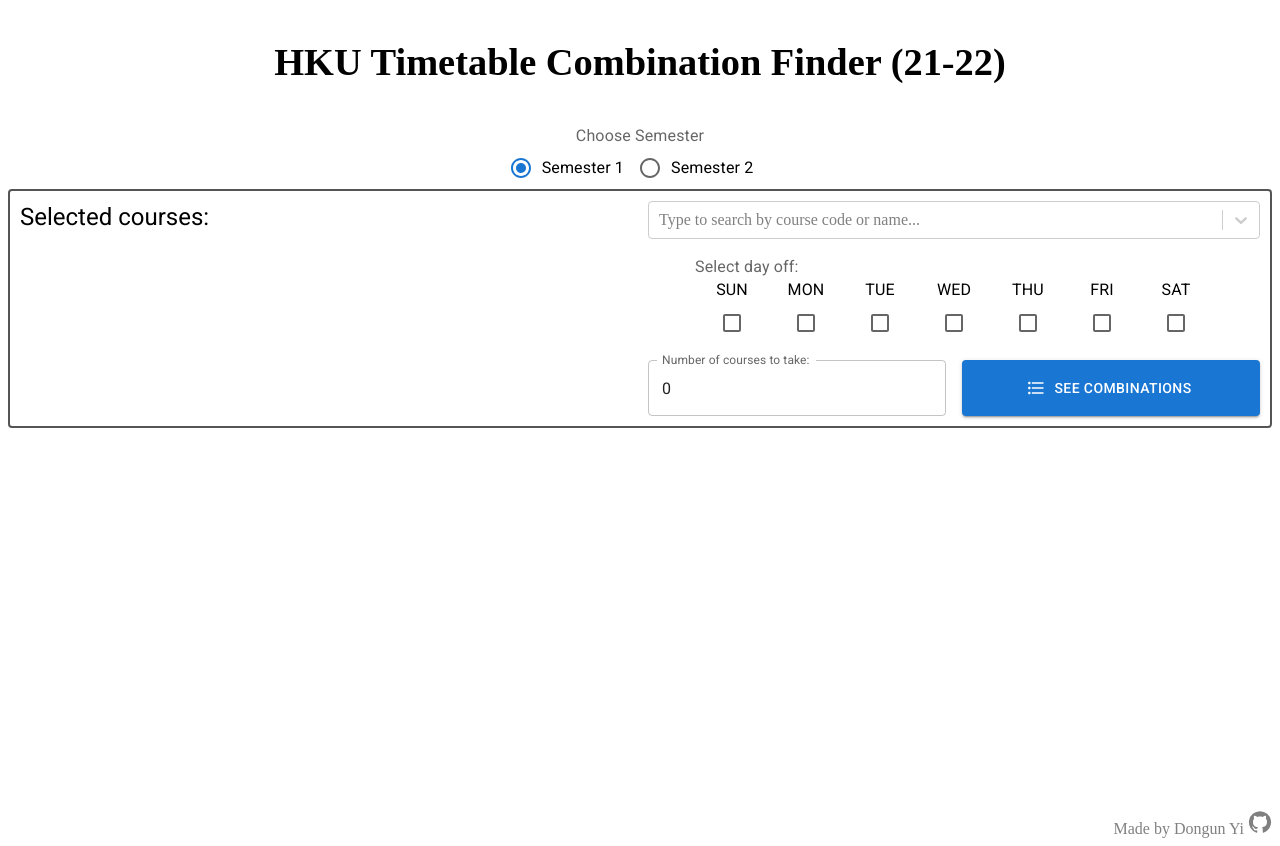
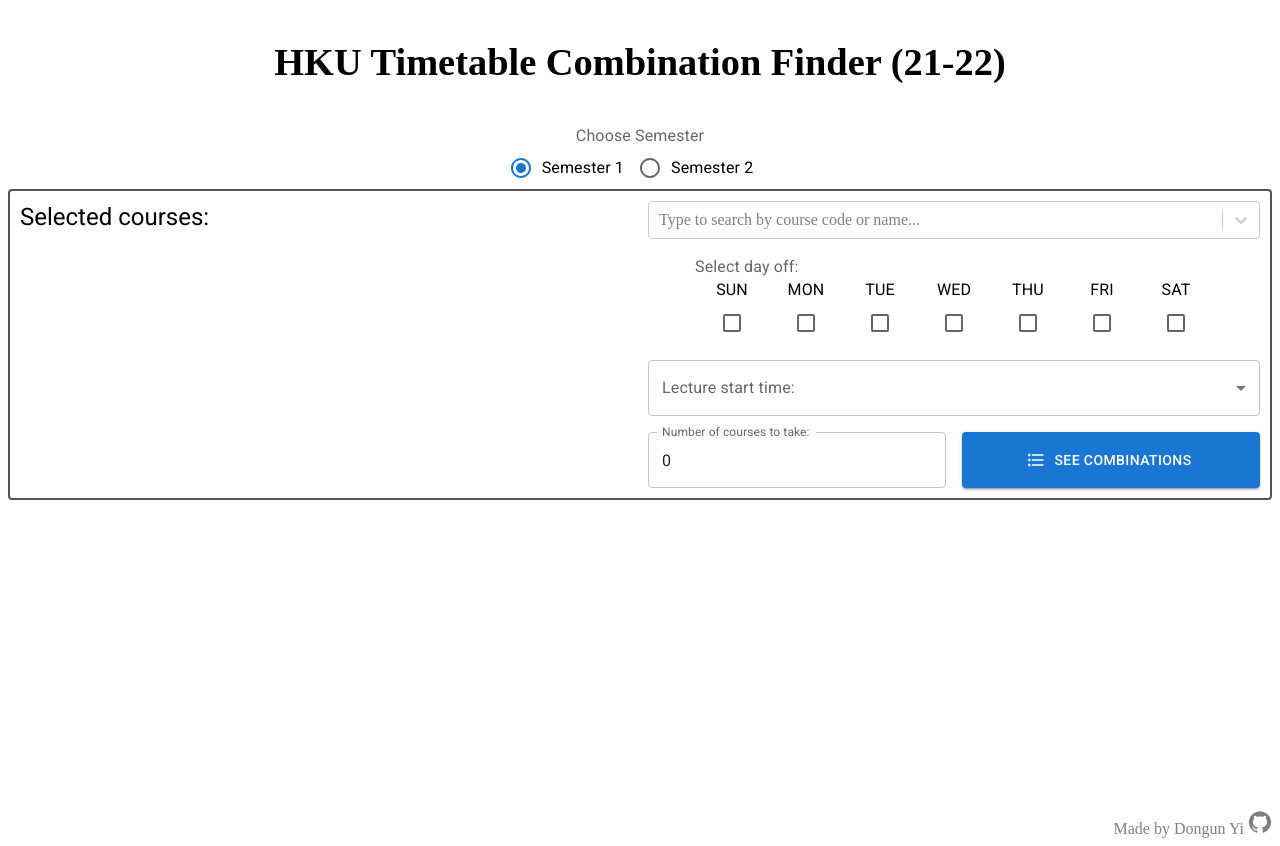
Before and after one commit to olwooz/hku-timetable-combination-finder, a React (Create React App) app: page / in a window 1280 px wide. Built offline with nearby package versions, Linux system fonts and the light colour scheme.

Commit message:
Added lecture start time feature

```diff
--- a/src/components/CourseSelectArea.js
+++ b/src/components/CourseSelectArea.js
@@ -6,7 +6,7 @@
 import SeeCombinations from "./SeeCombinations";
 
 
-function CourseSelectArea({semester, handleSemesterChange, selectedCourses, handleDelete, inputCheck, courses, handleInputChange, handleAdd, numCourse, setNumCourse, handleMakeComb, handleDayOffCheck}){
+function CourseSelectArea({semester, handleSemesterChange, selectedCourses, handleDelete, inputCheck, courses, handleInputChange, handleAdd, numCourse, setNumCourse, handleMakeComb, handleDayOffCheck, stime, setStime}){
     return(
         <div>
         <SemesterController semester={semester} handleSemesterChange={handleSemesterChange}/>
@@ -21,7 +21,15 @@
                         <CourseSearchBar inputCheck={inputCheck} semester={semester} courses={courses} handleInputChange={handleInputChange} handleAdd={handleAdd} />
                     </Grid>
                     <Grid item xs={12}>
-                        <SeeCombinations selectedCourses={selectedCourses} numCourse={numCourse} setNumCourse={setNumCourse} handleMakeComb={handleMakeComb} handleDayOffCheck={handleDayOffCheck}/>
+                        <SeeCombinations
+                            selectedCourses={selectedCourses}
+                            numCourse={numCourse}
+                            setNumCourse={setNumCourse}
+                            handleMakeComb={handleMakeComb}
+                            handleDayOffCheck={handleDayOffCheck}
+                            stime={stime}
+                            setStime={setStime}
+                        />
                     </Grid>
                 </Grid>
             </Grid>
--- a/src/components/SeeCombinations.js
+++ b/src/components/SeeCombinations.js
@@ -11,7 +11,11 @@
 import FormControl from '@mui/material/FormControl';
 import FormLabel from '@mui/material/FormLabel';
 
-function SeeCombinations({selectedCourses, numCourse, setNumCourse, handleMakeComb, handleDayOffCheck}){
+import InputLabel from '@mui/material/InputLabel';
+import MenuItem from '@mui/material/MenuItem';
+import Select from '@mui/material/Select';
+
+function SeeCombinations({selectedCourses, numCourse, setNumCourse, handleMakeComb, handleDayOffCheck, stime, setStime}){
     return(
         <Grid container justifyContent="space-between" spacing={2}>
             <Grid className="dayoff-wrapper" item xs={12}>
@@ -77,6 +81,25 @@
                     </FormGroup>
                 </FormControl>
             </Grid>
+            <Grid item xs={12}>
+                <FormControl fullWidth>
+                    <InputLabel id="stime-select-label">Lecture start time:</InputLabel>
+                    <Select
+                        labelId="stime-select-label"
+                        id="stime-select"
+                        label="Lecture start time:"
+                        value={stime}
+                        onChange={(e)=>setStime(e.target.value)}
+                    >
+                        <MenuItem value="">Select lecture start time</MenuItem>
+                        <MenuItem value="09:30">09:30</MenuItem>
+                        <MenuItem value="10:30">10:30</MenuItem>
+                        <MenuItem value="11:30">11:30</MenuItem>
+                        <MenuItem value="12:30">12:30</MenuItem>
+                        <MenuItem value="13:30">13:30</MenuItem>
+                    </Select>
+                </FormControl>
+            </Grid>
             <Grid item xs={6}>
                 <TextField
                     label="Number of courses to take:"
--- a/src/routes/Timetable.js
+++ b/src/routes/Timetable.js
@@ -17,6 +17,18 @@
                 if (dayOff[k] === courses[i]["day"][j]) {
                     return false;
                 }
+            }
+        }
+    }
+    return true;
+}
+
+// check start time
+function checkStartTime(courses, stime) {
+    for (var i = 0; i < courses.length; i++) {
+        for (var j = 0; j < courses[i]["stime"].length; j++) {
+            if (stime > courses[i]["stime"][j]) {
+                return false;
             }
         }
     }
@@ -99,6 +111,7 @@
     const [selectedSubclasses, setSelectedSubclasses] = useState([]);
     const [numCourse, setNumCourse] = useState("1");
     const [dayOff, setDayOff] = useState([]);
+    const [stime, setStime] = useState("");
 
     const [result, setResult] = useState([]);
     const [selectedComb, setSelectedComb] = useState([]);
@@ -171,6 +184,9 @@
         if (dayOff.length > 0) {
             comb = comb.filter(c => checkDayOff(c, dayOff));
         }
+        if (stime !== "") {
+            comb = comb.filter(c => checkStartTime(c, stime));
+        }
         setResult(comb);
         setShowComb(true);
     }
@@ -189,7 +205,7 @@
         setShowTable(true);
         setShowComb(false);
         setDisplayIdx(idx+1);
-    }, []);
+    }, [result]);
 
     const hideTable = () => {
         setSelectedComb([]);
@@ -219,6 +235,8 @@
                 setNumCourse={setNumCourse}
                 handleMakeComb={handleMakeComb}
                 handleDayOffCheck={handleDayOffCheck}
+                stime={stime}
+                setStime={setStime}
             />
             {showComb ?
                 <CombinationList result={result} displayTable={displayTable}/>
```
